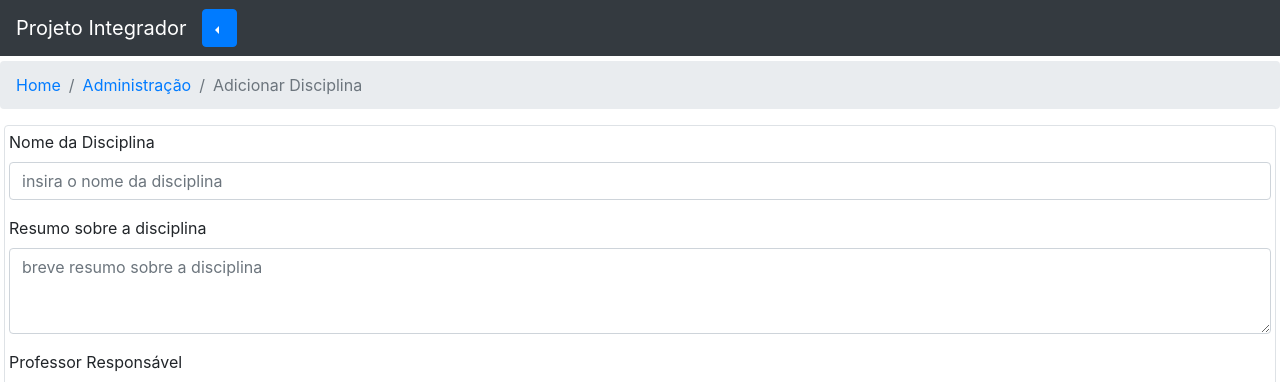
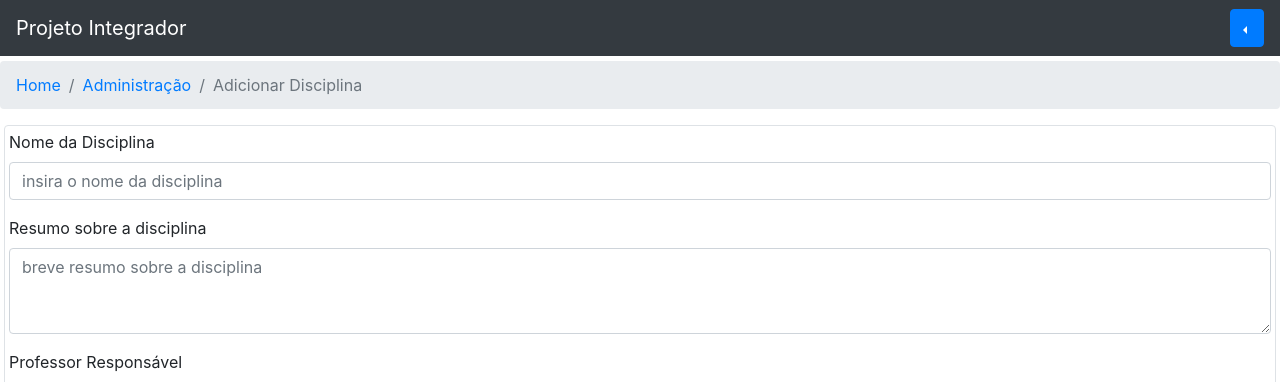
Before and after one commit to xandaopix/Projeto-Integrador, a Django app: template projetointegrador/projeto/templates/add_disc.html in a window 1280 px wide. Shown: the top 382 px of the page. Run offline with Django 4.2, Linux system fonts and the light colour scheme; the template is opened without the code that fills it, so the values that code supplies are empty; some libraries are stand-ins or nearby versions.

Commit message:
Update base.html

```diff
--- a/projetointegrador/projeto/templates/base.html
+++ b/projetointegrador/projeto/templates/base.html
@@ -9,7 +9,7 @@
     <title>Projeto Integrador</title>
 </head>
 <body>
-      <nav class="navbar navbar-expand-lg navbar-dark bg-dark">
+      <nav class="navbar navbar-expand-lg navbar-dark bg-dark" style="justify-content: space-between;">
         <a class="navbar-brand" href="/">Projeto Integrador</a>
         <div class="dropdown dropleft">
           <button class="btn btn-primary dropdown-toggle" type="button" id="dropdownMenuButton" data-toggle="dropdown" aria-haspopup="true" aria-expanded="false">
```
